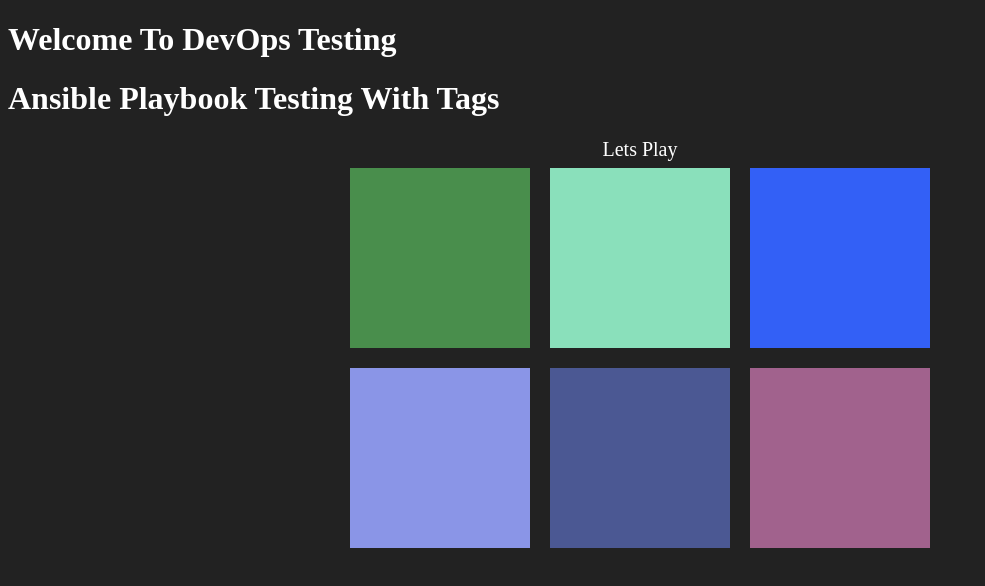
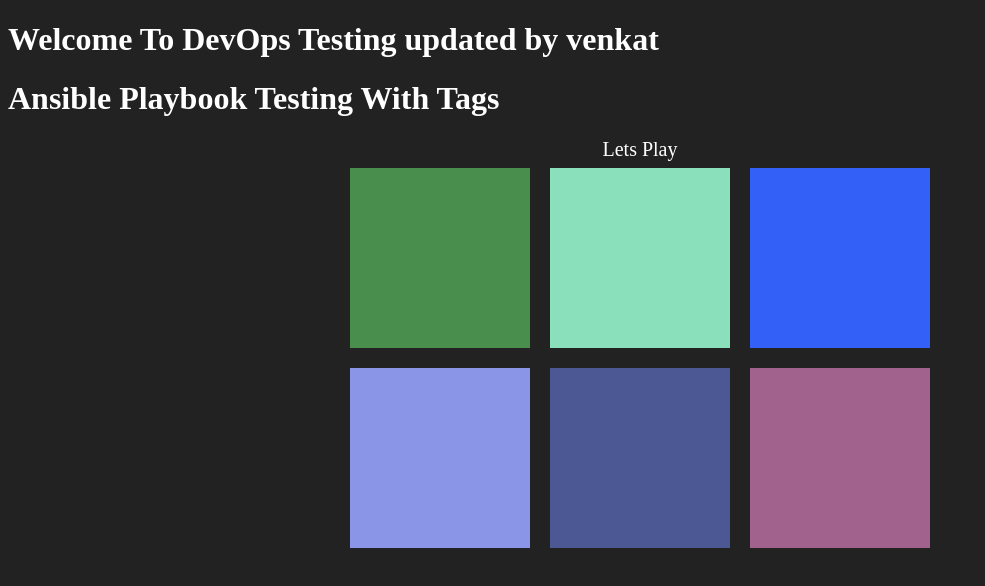
Before and after one commit to pandalapadu/votetesting, a plain HTML site: page index.html in a window 1280 px wide. Shown: the whole page, without its empty margins (0-985 px from the left). Drawn offline with Linux system fonts and the light colour scheme.

Commit message:
Update index.html

```diff
--- a/index.html
+++ b/index.html
@@ -8,7 +8,7 @@
 	<title>Color Game</title>
 </head>
 <body>
-	<h1>Welcome To DevOps Testing</h1>
+	<h1>Welcome To DevOps Testing updated by venkat</h1>
 	<h1>Ansible Playbook Testing With Tags</h1>
 	<div id="smallcont">
 		<div></div>
```
